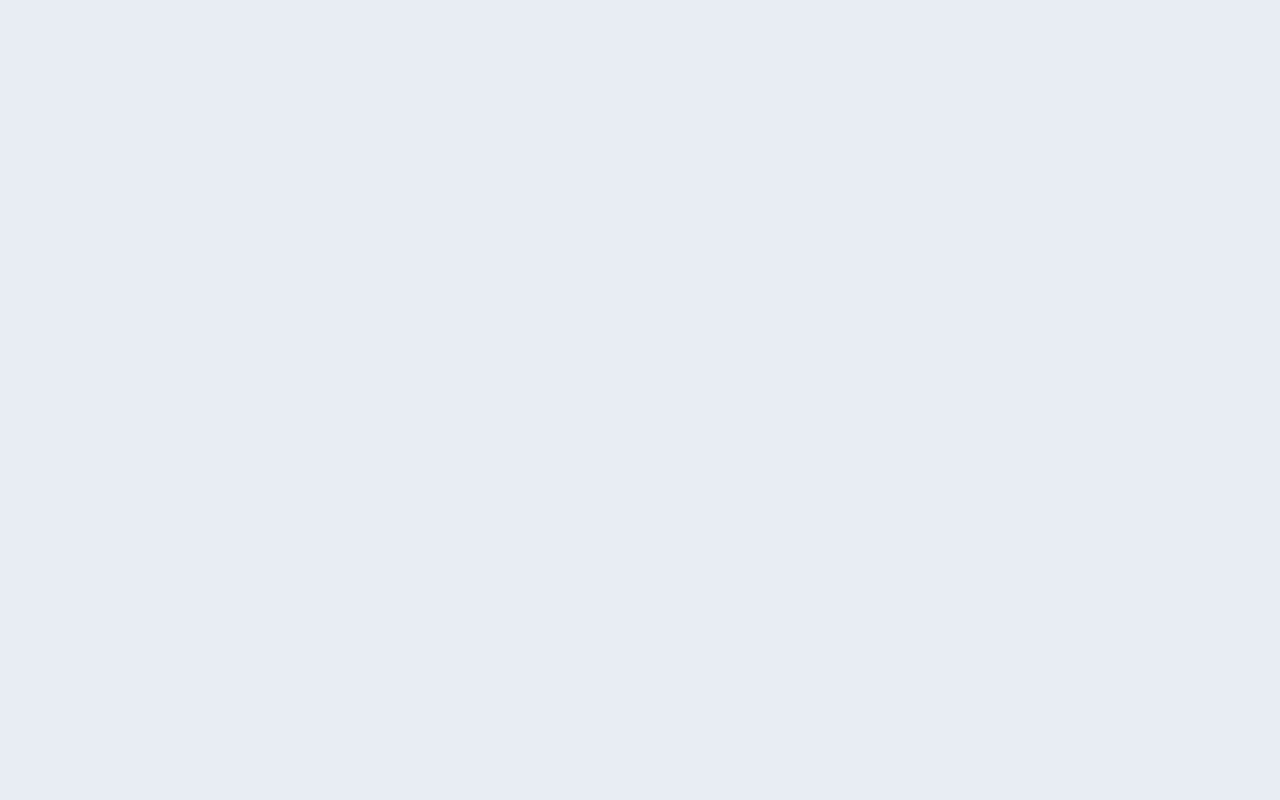
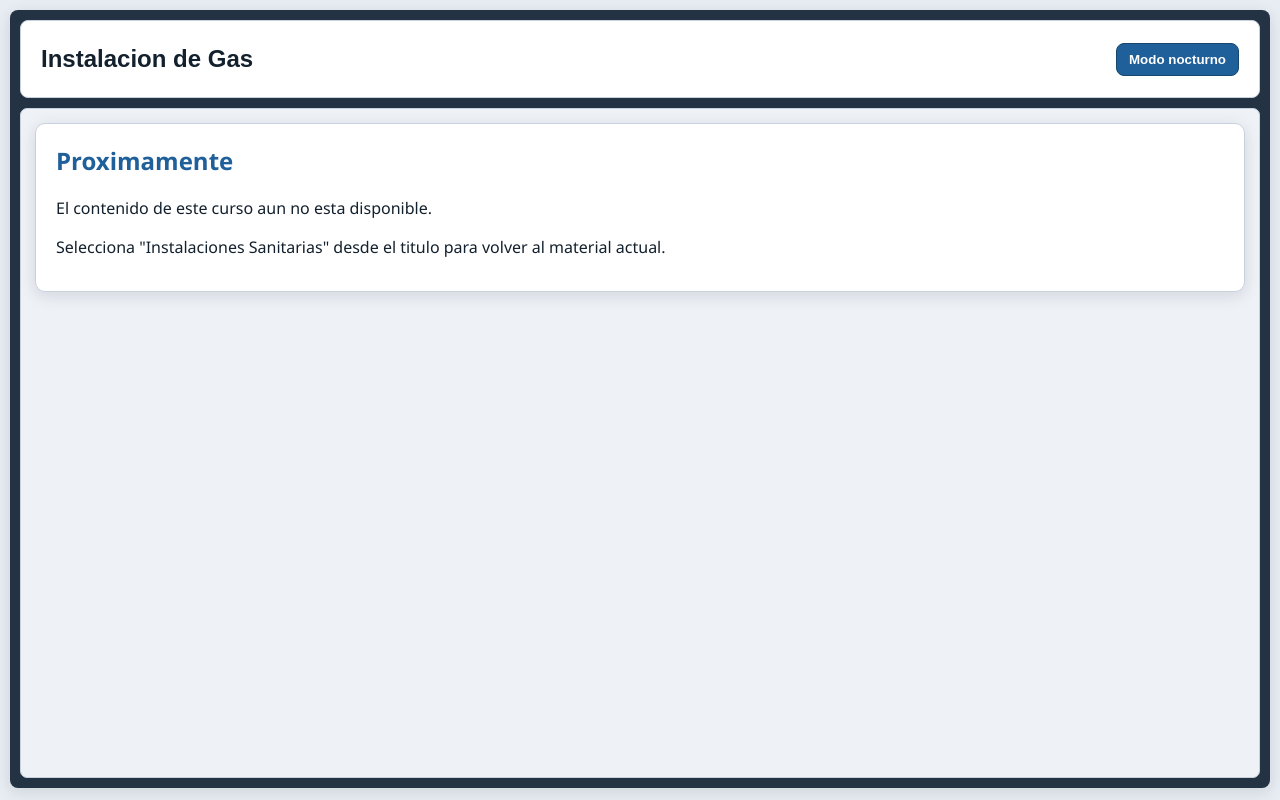
Before and after one commit to jonahsly/binstallations, a React (Create React App) app: page /gas in a window 1280 px wide. Before the commit this address had no page. Built offline with nearby package versions, Linux system fonts and the light colour scheme.

Commit message:
STRUCTURE_v4.7.0

```diff
--- a/src/App.jsx
+++ b/src/App.jsx
@@ -1,5 +1,5 @@
 import React from 'react';
-import { BrowserRouter as Router, Routes, Route } from 'react-router-dom';
+import { BrowserRouter as Router, Routes, Route, Navigate } from 'react-router-dom';
 import { AppProvider } from './context/AppContext';
 import Home from './pages/Home';
 import LoadingPage from './pages/LoadingPage';
@@ -10,9 +10,13 @@ function App() {
       <Router>
         <AppProvider>
           <Routes>
-            <Route path="/" element={<Home />} />
+            <Route path="/" element={<Navigate to="/sanitaria" replace />} />
+            <Route path="/sanitaria" element={<Home />} />
+            <Route path="/incendio" element={<Home />} />
+            <Route path="/gas" element={<Home />} />
             <Route path="/loading" element={<LoadingPage />} />
-            <Route path='/home' element={<Home />} />
+            <Route path="/home" element={<Navigate to="/sanitaria" replace />} />
+            <Route path="*" element={<Navigate to="/sanitaria" replace />} />
           </Routes>
         </AppProvider>
       </Router>
--- a/src/components/CarouselModal/CarouselModal.jsx
+++ b/src/components/CarouselModal/CarouselModal.jsx
@@ -1,50 +1,108 @@
-import React, { useState, useEffect } from "react";
+import React, { useEffect, useRef, useState } from "react";
 import "./CarouselModal.css";
 
-const pages = ["Instalación Sanitaria", "Instalación contra Incendio", "Instalación de Gas", "Instalación Eléctrica","vias","otro curso","laminares"]
+const pages = [
+  { id: "sanitaria", label: "Instalacion Sanitaria" },
+  { id: "incendio", label: "Instalacion contra Incendio" },
+  { id: "gas", label: "Instalacion de Gas" },
+];
 
-const CarouselModal = ({ options = pages, onClose }) => {
-  const [currentIndex, setCurrentIndex] = useState(0);
+const SWIPE_THRESHOLD = 30;
+
+const CarouselModal = ({ options = pages, selectedOption = "sanitaria", onSelect, onClose }) => {
+  const [currentIndex, setCurrentIndex] = useState(() => {
+    const initialIndex = options.findIndex((option) => option.id === selectedOption);
+    return initialIndex >= 0 ? initialIndex : 0;
+  });
+  const touchStartYRef = useRef(null);
+  const touchMovedRef = useRef(false);
 
   const total = options.length;
   const prev = (currentIndex - 1 + total) % total;
   const next = (currentIndex + 1) % total;
 
-  const handleKeyDown = (e) => {
-    if (e.key === "ArrowUp") moveUp();
-    if (e.key === "ArrowDown") moveDown();
+  useEffect(() => {
+    const nextIndex = options.findIndex((option) => option.id === selectedOption);
+    if (nextIndex >= 0) setCurrentIndex(nextIndex);
+  }, [options, selectedOption]);
+
+  const moveUp = () => {
+    setCurrentIndex((prevIndex) => (prevIndex - 1 + total) % total);
+  };
+
+  const moveDown = () => {
+    setCurrentIndex((prevIndex) => (prevIndex + 1) % total);
   };
 
   useEffect(() => {
+    const handleKeyDown = (event) => {
+      if (event.key === "ArrowUp") moveUp();
+      if (event.key === "ArrowDown") moveDown();
+      if (event.key === "Escape") onClose?.();
+    };
+
     document.addEventListener("keydown", handleKeyDown);
     return () => document.removeEventListener("keydown", handleKeyDown);
-  });
+  }, [onClose, total]);
 
-  useEffect(() => {
-    const handleWheel = (e) => {
-      if (e.deltaY > 0) moveDown();
-      else moveUp();
-    };
-    document.addEventListener("wheel", handleWheel);
-    return () => document.removeEventListener("wheel", handleWheel);
-  });
-
-  const moveUp = () => {
-    setCurrentIndex((prevIndex) => (prevIndex - 1 + options.length) % options.length);
+  const handleWheel = (event) => {
+    event.preventDefault();
+    if (event.deltaY > 0) moveDown();
+    else moveUp();
   };
 
-  const moveDown = () => {
-    setCurrentIndex((prevIndex) => (prevIndex + 1) % options.length);
+  const handleTouchStart = (event) => {
+    touchStartYRef.current = event.touches[0]?.clientY ?? null;
+    touchMovedRef.current = false;
+  };
+
+  const handleTouchMove = (event) => {
+    if (touchMovedRef.current || touchStartYRef.current == null) return;
+
+    const currentY = event.touches[0]?.clientY;
+    if (typeof currentY !== "number") return;
+
+    const deltaY = touchStartYRef.current - currentY;
+    if (Math.abs(deltaY) < SWIPE_THRESHOLD) return;
+
+    if (deltaY > 0) moveDown();
+    else moveUp();
+
+    touchMovedRef.current = true;
+  };
+
+  const handleTouchEnd = () => {
+    touchStartYRef.current = null;
+    touchMovedRef.current = false;
+  };
+
+  const handleSelectCurrent = () => {
+    const selected = options[currentIndex];
+    if (selected) onSelect?.(selected.id);
   };
 
   return (
-    <div className="modal">
-      <div className="close-btn" onClick={onClose}>✕</div>
-      <div className="menu-wrapper">
+    <div className="modal" role="dialog" aria-modal="true" aria-label="Seleccion de curso">
+      <button type="button" className="close-btn" onClick={onClose} aria-label="Cerrar modal">
+        ×
+      </button>
+      <div
+        className="menu-wrapper"
+        onWheel={handleWheel}
+        onTouchStart={handleTouchStart}
+        onTouchMove={handleTouchMove}
+        onTouchEnd={handleTouchEnd}
+      >
         <div className="menu-container">
-          <div className="menu-option inactive">{options[prev]}</div>
-          <div className="menu-option active" >{options[currentIndex]}</div>
-          <div className="menu-option inactive">{options[next]}</div>
+          <button type="button" className="menu-option inactive" onClick={moveUp}>
+            {options[prev]?.label}
+          </button>
+          <button type="button" className="menu-option active" onClick={handleSelectCurrent}>
+            {options[currentIndex]?.label}
+          </button>
+          <button type="button" className="menu-option inactive" onClick={moveDown}>
+            {options[next]?.label}
+          </button>
         </div>
       </div>
     </div>
--- a/src/components/MainContent/MainContent.css
+++ b/src/components/MainContent/MainContent.css
@@ -11,9 +11,34 @@
     transition: background-color 0.3s, color 0.3s, border-color 0.3s;
   }
 
+.coming-soon-panel {
+    background-color: var(--surface-1);
+    color: var(--text-primary);
+    border: 1px solid var(--border-color);
+    border-radius: 10px;
+    padding: 20px;
+    margin: 4px;
+    box-shadow: var(--shadow-soft);
+}
+
+.coming-soon-panel h2 {
+    margin-top: 0;
+    color: var(--accent);
+}
+
+.coming-soon-panel p {
+    margin-bottom: 0.75rem;
+    line-height: 1.45;
+}
+
   @media (max-width: 900px) {
     .main-content {
       margin: 5px 5px 5px 5px;
       padding: 8px;
     }
+
+    .coming-soon-panel {
+      padding: 16px;
+      margin: 2px;
+    }
   }
--- a/src/components/MainContent/MainContent.jsx
+++ b/src/components/MainContent/MainContent.jsx
@@ -1,4 +1,4 @@
-import { React, useState } from 'react';
+import { useState } from 'react';
 import { useAppContext } from '../../context/AppContext';
 import ExpandableSection from '../ExpandableSection/ExpandableSection';
 import './MainContent.css';
@@ -30,12 +30,24 @@ const getSectionsByTheme = (theme) => {
 };
 
 const MainContent = () => {
-  const { selectedTheme } = useAppContext();
+  const { selectedCourse, selectedTheme } = useAppContext();
   const sections = getSectionsByTheme(selectedTheme);
   const [activeIndex, setActiveIndex] = useState(null);
   const handleToggle = (index) => {
     setActiveIndex(prev => (prev === index ? null : index));
   };
+
+  if (selectedCourse !== 'sanitaria') {
+    return (
+      <div className="main-content">
+        <section className="coming-soon-panel">
+          <h2>Proximamente</h2>
+          <p>El contenido de este curso aun no esta disponible.</p>
+          <p>Selecciona "Instalaciones Sanitarias" desde el titulo para volver al material actual.</p>
+        </section>
+      </div>
+    );
+  }
 
   return (
     <div className="main-content">
--- a/src/components/Navbar/Navbar.jsx
+++ b/src/components/Navbar/Navbar.jsx
@@ -1,8 +1,24 @@
 import React, { useEffect, useState } from 'react';
+import { useNavigate } from 'react-router-dom';
 import './Navbar.css';
 import CarouselModal from '../CarouselModal/CarouselModal';
+import { useAppContext } from '../../context/AppContext';
+
+const courseLabels = {
+  sanitaria: 'Instalaciones Sanitarias',
+  incendio: 'Instalacion contra Incendio',
+  gas: 'Instalacion de Gas',
+};
+
+const courseRoutes = {
+  sanitaria: '/sanitaria',
+  incendio: '/incendio',
+  gas: '/gas',
+};
 
 const Navbar = () => {
+  const navigate = useNavigate();
+  const { selectedCourse, setSelectedCourse } = useAppContext();
   const [isModalOpen, setIsModalOpen] = useState(false);
   const [darkMode, setDarkMode] = useState(() => {
     if (typeof window === 'undefined') return false;
@@ -11,6 +27,11 @@ const Navbar = () => {
 
   const openModal = () => setIsModalOpen(true);
   const closeModal = () => setIsModalOpen(false);
+  const handleSelectCourse = (courseId) => {
+    setSelectedCourse(courseId);
+    navigate(courseRoutes[courseId] ?? '/sanitaria');
+    closeModal();
+  };
 
   useEffect(() => {
     const theme = darkMode ? 'dark' : 'light';
@@ -21,10 +42,12 @@ const Navbar = () => {
   return (
     <nav className="navbar">
       <button type="button" className="navbar-title" onClick={openModal}>
-        Instalaciones Sanitarias
+        {courseLabels[selectedCourse] ?? courseLabels.sanitaria}
       </button>
 
-      {isModalOpen && <CarouselModal onClose={closeModal} />}
+      {isModalOpen && (
+        <CarouselModal selectedOption={selectedCourse} onSelect={handleSelectCourse} onClose={closeModal} />
+      )}
 
       <button
         type="button"
--- a/src/context/AppContext.jsx
+++ b/src/context/AppContext.jsx
@@ -4,11 +4,21 @@ import { createContext, useContext, useState } from 'react';
 const AppContext = createContext();
 
 export const AppProvider = ({ children }) => {
+  const [selectedCourse, setSelectedCourse] = useState('sanitaria');
   const [selectedTheme, setSelectedTheme] = useState('tema1');
   const [language, setLanguage] = useState('es');
 
   return (
-    <AppContext.Provider value={{ selectedTheme, setSelectedTheme, language, setLanguage }}>
+    <AppContext.Provider
+      value={{
+        selectedCourse,
+        setSelectedCourse,
+        selectedTheme,
+        setSelectedTheme,
+        language,
+        setLanguage,
+      }}
+    >
       {children}
     </AppContext.Provider>
   );
--- a/src/pages/Home.jsx
+++ b/src/pages/Home.jsx
@@ -1,12 +1,30 @@
 import React, { useEffect, useState } from 'react';
+import { useLocation } from 'react-router-dom';
 import Navbar from '../components/Navbar/Navbar';
 import LeftSideBar from '../components/LeftSideBar/LeftSideBar';
 import MainContent from '../components/MainContent/MainContent';
+import { useAppContext } from '../context/AppContext';
 import "./Home.css";
 
+const courseByPath = {
+  '/sanitaria': 'sanitaria',
+  '/incendio': 'incendio',
+  '/gas': 'gas',
+};
+
 const Home = () => {
+  const location = useLocation();
+  const { selectedCourse, setSelectedCourse } = useAppContext();
   const [isMobile, setIsMobile] = useState(false);
   const [isSidebarOpen, setIsSidebarOpen] = useState(false);
+  const showThemeMenu = selectedCourse === 'sanitaria';
+
+  useEffect(() => {
+    const routeCourse = courseByPath[location.pathname] ?? 'sanitaria';
+    if (routeCourse !== selectedCourse) {
+      setSelectedCourse(routeCourse);
+    }
+  }, [location.pathname, selectedCourse, setSelectedCourse]);
 
   useEffect(() => {
     if (typeof window === 'undefined') return undefined;
@@ -36,7 +54,7 @@ const Home = () => {
   return (
     <div className="app-layout">
       <Navbar/>
-      {isMobile && (
+      {isMobile && showThemeMenu && (
         <div className="mobile-theme-bar">
           <button
             type="button"
@@ -50,7 +68,7 @@ const Home = () => {
         </div>
       )}
       <div className="main-area">
-        {isMobile && isSidebarOpen && (
+        {isMobile && showThemeMenu && isSidebarOpen && (
           <button
             type="button"
             className="sidebar-backdrop"
@@ -58,12 +76,14 @@ const Home = () => {
             onClick={handleCloseSidebar}
           />
         )}
+        {showThemeMenu && (
           <LeftSideBar
             id="theme-sidebar"
             className={isMobile ? `mobile-drawer ${isSidebarOpen ? 'open' : ''}` : ''}
             isMobile={isMobile}
             onClose={handleCloseSidebar}
           />
+        )}
         <MainContent />
       </div>
     </div>
```
Also changed, not shown: src/components/CarouselModal/CarouselModal.css (+30 -1 lines), improvements.txt (added), 12 other files (tests, documents, lock files or other folders). Lines whose indentation alone changed are shown as unchanged.
